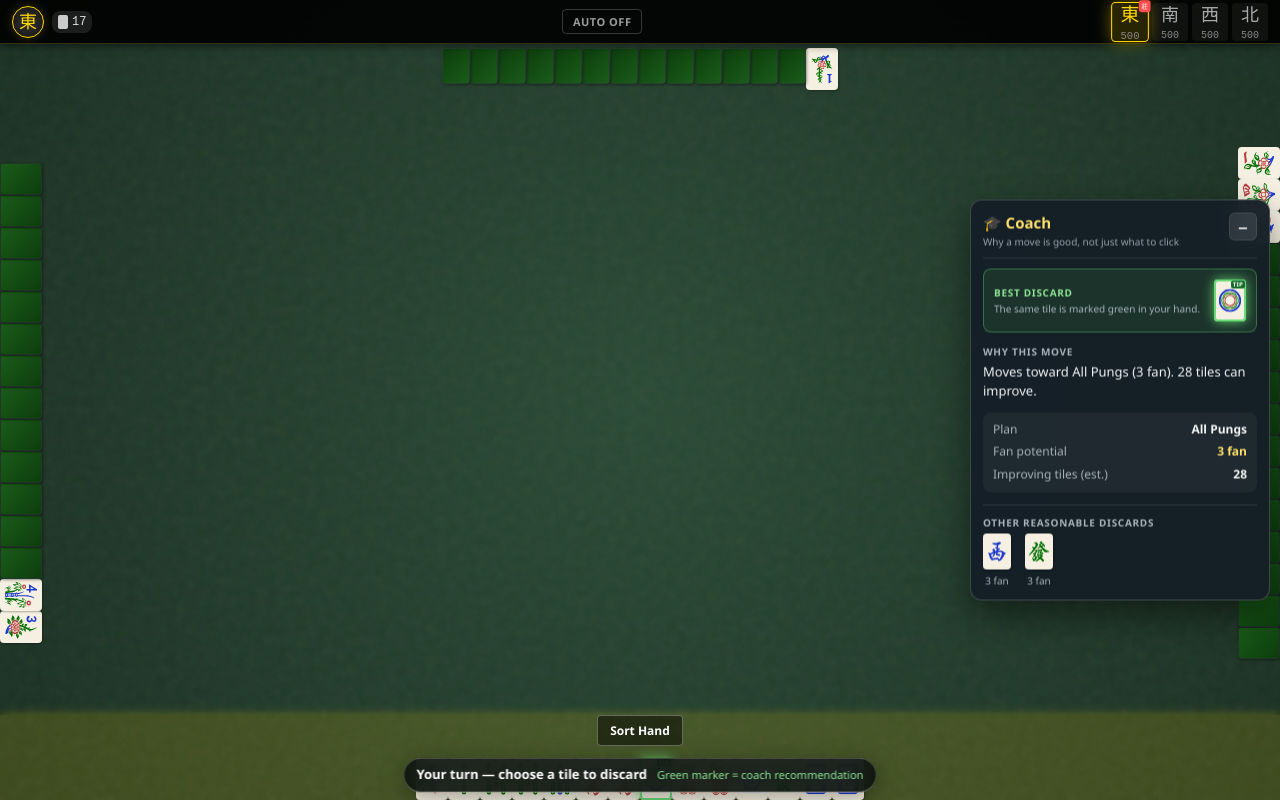
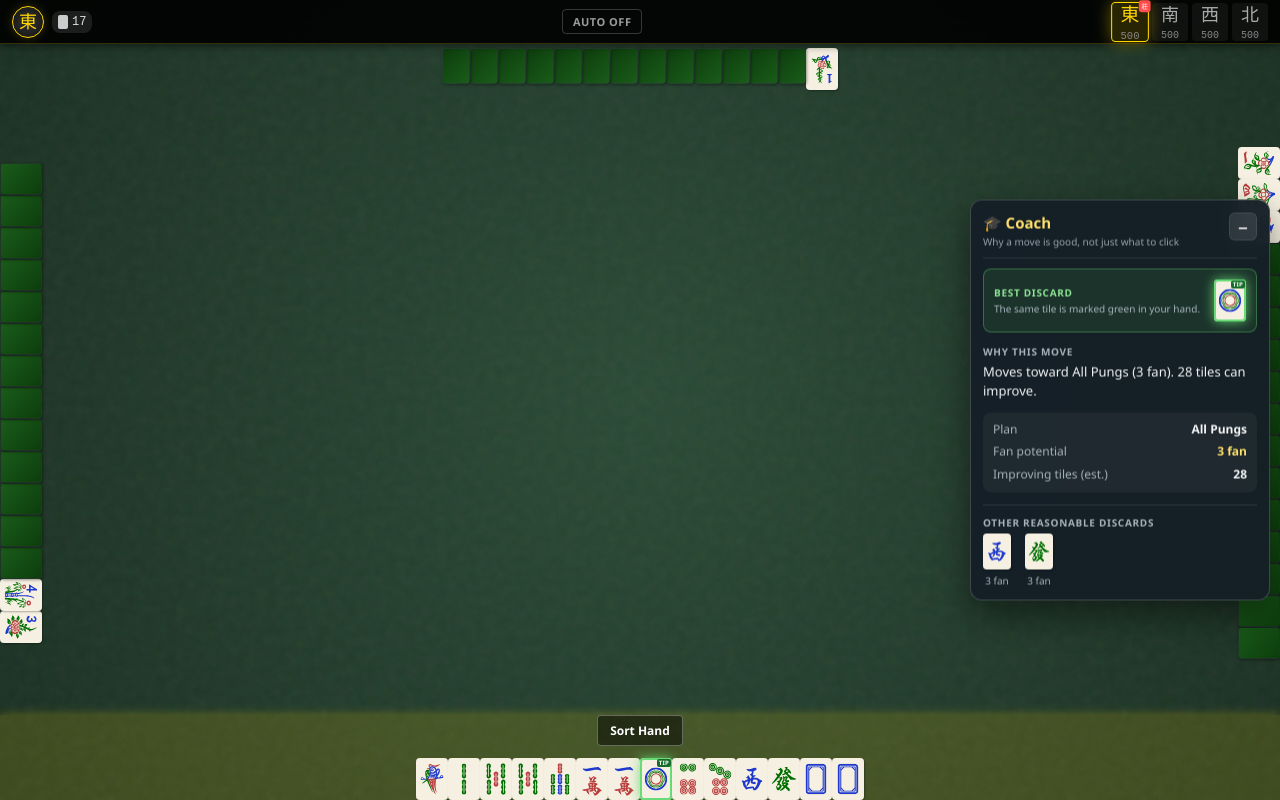
Before and after one commit to Kimeiga/hkos, a React (Vite) app: page / in a window 1280 px wide. Built offline with nearby package versions, Linux system fonts and the light colour scheme.

Commit message:
Keep coaching UI out of the playfield

```diff
--- a/src/components/GameTable.tsx
+++ b/src/components/GameTable.tsx
@@ -45,8 +45,6 @@ export const GameTable: React.FC = () => {
   }, [phase, initGame]);
 
   const humanSeat = (Object.keys(players) as Wind[]).find(wind => players[wind].isHuman) || 'east';
-  const isHumanDiscardTurn =
-    phase === 'playing' && currentTurn === humanSeat && turnPhase === 'discard' && !claimOffer;
 
   const handleTileClick = (tile: typeof selectedTile) => {
     if (!tile) return;
@@ -67,13 +65,15 @@ export const GameTable: React.FC = () => {
   };
 
   return (
-    <div className="game-table">
+    <div className={`game-table ${showTeacher ? 'teacher-open' : ''}`}>
       <GameStateBar
         wallCount={wall.length}
         currentTurn={currentTurn}
         scores={scores}
         roundWind={roundWind}
         dealerSeat={dealerSeat}
+        showTeacher={showTeacher}
+        onToggleTeacher={toggleTeacher}
       />
 
       <div className="table-center" />
@@ -103,19 +103,6 @@ export const GameTable: React.FC = () => {
           />
         );
       })}
-
-      {isHumanDiscardTurn && (
-        <div className={`turn-coach ${selectedTile ? 'confirm' : ''}`} role="status" aria-live="polite">
-          <span className="turn-coach-main">
-            {selectedTile
-              ? 'Tap the selected tile again to discard it'
-              : 'Your turn — choose a tile to discard'}
-          </span>
-          {!selectedTile && showTeacher && teacherSuggestion && (
-            <span className="turn-coach-hint">Green marker = coach recommendation</span>
-          )}
-        </div>
-      )}
 
       <TeacherPanel
         suggestion={teacherSuggestion}
```
